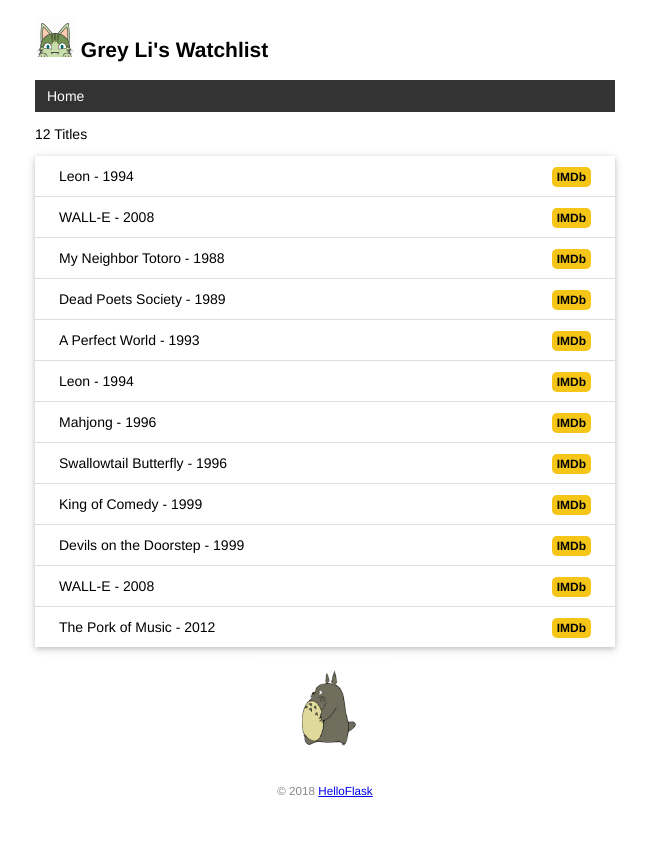
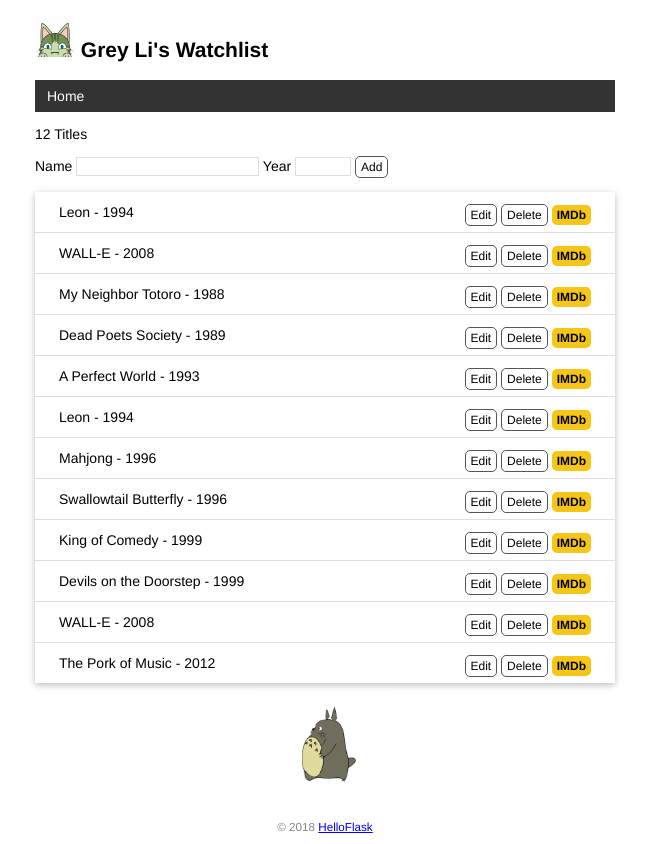
Before and after one commit to gitzhqan/watchlist, a Flask app: page / in a window 1280 px wide. Shown: the whole page, without its empty margins (315-964 px from the left). Before the commit the page ends 797 px from the top, so only its background shows below. Run offline with Flask 3, Linux system fonts and the light colour scheme.

Commit message:
Create,edit and delete item by form

```diff
--- a/app.py
+++ b/app.py
@@ -1,7 +1,8 @@
 import sys
 from flask import Flask, render_template
-from flask import url_for
-from markupsafe import escape
+from flask import request, url_for, redirect,flash
+#from flask import url_for
+#from markupsafe import escape
 from flask_sqlalchemy import SQLAlchemy
 import os
 import click
@@ -15,6 +16,7 @@ else: # 否则使用////
 app = Flask(__name__)
 app.config['SQLALCHEMY_DATABASE_URI'] = prefix + os.path.join(app.root_path,'data.db')
 app.config['SQLALCHEMY_TRACK_MODIFICATIONS'] = False #关闭对模型修改的监控
+app.config['SECRET_KEY'] = 'dev'
 #在扩展类实例化前加载配置
 db  = SQLAlchemy(app)
 
@@ -66,15 +68,57 @@ def inject_user():
 def page_not_found(e):
     return render_template('404.html'),404
 
-@app.route('/')
-@app.route('/index')
-@app.route('/home')
+@app.route('/',methods=['GET','POST'])
+@app.route('/index',methods=['GET','POST'])
+@app.route('/home',methods=['GET','POST'])
 #def hello():
 #    return "Welcome to My Watchlist!"
 #   return render_template('index.html', name=name, movies=movies)
 def index():
+    if request.method == 'POST':
+        #获取表单数据
+        title = request.form.get('title') #传入标点对应输入字段的name值
+        year = request.form.get('year')
+        #验证数据
+        if not title or not year or len(year)>4 or len(title)>60:
+            flash('Invalid input.') #显示错误提示
+            return redirect(url_for('index')) #重定向回主页
+        # 保存表单数据到数据库
+        movie = Movie(title=title,year=year) #创建记录
+        db.session.add(movie) #添加到数据库会话
+        db.session.commit() #提交数据库会话
+        flash('Item created.') #显示成功创建提示
+        return redirect(url_for('index')) #重定向回主页
     movies = Movie.query.all()
     return render_template('index.html',movies=movies)
+
+@app.route('/movie/edit/<int:movie_id>', methods=['GET', 'POST'])
+def edit(movie_id):
+    movie = Movie.query.get_or_404(movie_id)
+
+    if request.method == 'POST':  # 处理编辑表单的提交请求
+        title = request.form['title']
+        year = request.form['year']
+
+        if not title or not year or len(year) != 4 or len(title) > 60:
+            flash('Invalid input.')
+            return redirect(url_for('edit', movie_id=movie_id))  # 重定向回对应的编辑页面
+
+        movie.title = title  # 更新标题
+        movie.year = year  # 更新年份
+        db.session.commit()  # 提交数据库会话
+        flash('Item updated.')
+        return redirect(url_for('index'))  # 重定向回主页
+
+    return render_template('edit.html', movie=movie)  # 传入被编辑的电影记录
+
+@app.route('/movie/delete/<int:movie_id>', methods=['POST'])  # 限定只接受 POST 请求
+def delete(movie_id):
+    movie = Movie.query.get_or_404(movie_id)  # 获取电影记录
+    db.session.delete(movie)  # 删除对应的记录
+    db.session.commit()  # 提交数据库会话
+    flash('Item deleted.')
+    return redirect(url_for('index'))  # 重定向回主页
 
 #@app.route('/user/<name>')
 #def user_page(name):
--- a/templates/base.html
+++ b/templates/base.html
@@ -10,6 +10,9 @@
     {% endblock %}
 </head>
 <body>
+    {% for message in get_flashed_messages() %}
+    <div class="alert">{{ message }}</div>
+    {% endfor %}
     <h2>
         <img alt="Avatar" class="avatar" src="{{ url_for('static', filename='images/avatar.png') }}">
         {{ user.name }}'s Watchlist
--- a/templates/index.html
+++ b/templates/index.html
@@ -2,10 +2,19 @@
 
 {% block content %}
 <p>{{ movies|length }} Titles</p>
+<form method="post">
+    Name <input type="text" name="title" autocomplete="off" required>
+    Year <input type="text" name="year" autocomplete="off" required>
+    <input class="btn" type="submit" name="submit" value="Add">
+</form>
 <ul class="movie-list">
     {% for movie in movies %}
     <li>{{ movie.title }} - {{ movie.year }}
         <span class="float-right">
+            <a class="btn" href="{{ url_for('edit', movie_id=movie.id) }}">Edit</a>
+            <form class="inline-form" method="post" action="{{ url_for('delete', movie_id=movie.id) }}">
+                   <input class="btn" type="submit" name="delete" value="Delete" onclick="return confirm('Are you sure?')">
+            </form>
             <a class="imdb" href="https://www.imdb.com/find?q={{ movie.title }}" target="_blank" title="Find this movie on IMDb">IMDb</a>
         </span>
     </li>
```
Also changed, not shown: templates/edit.html (added, +10 -0 lines).
